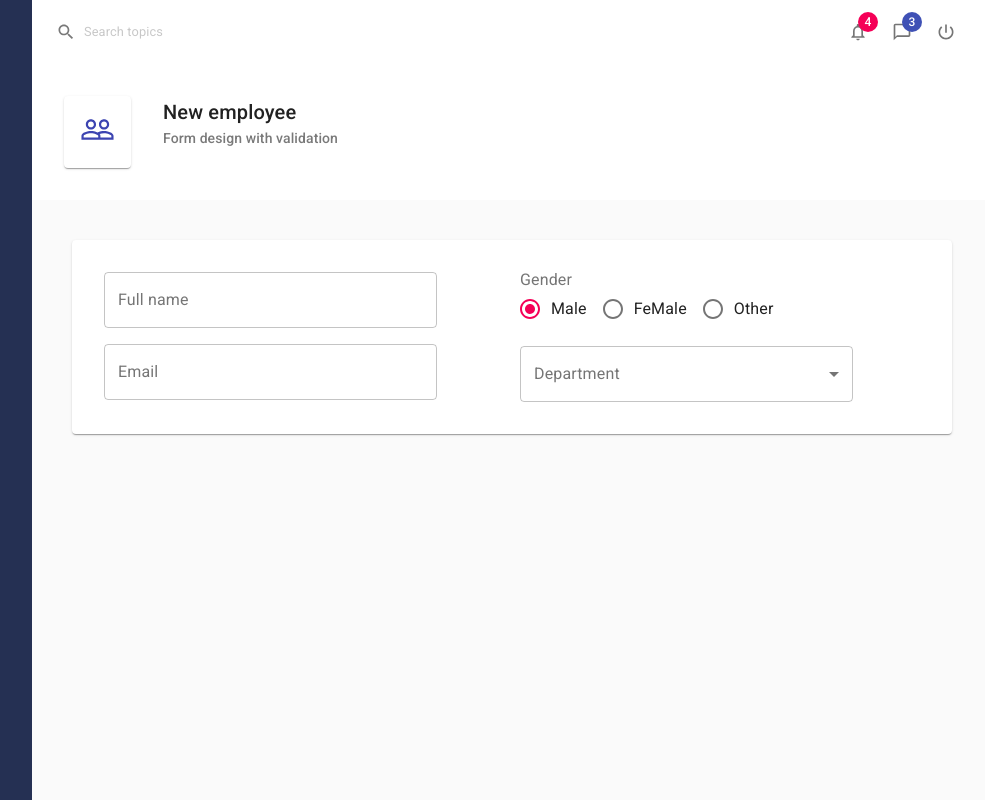
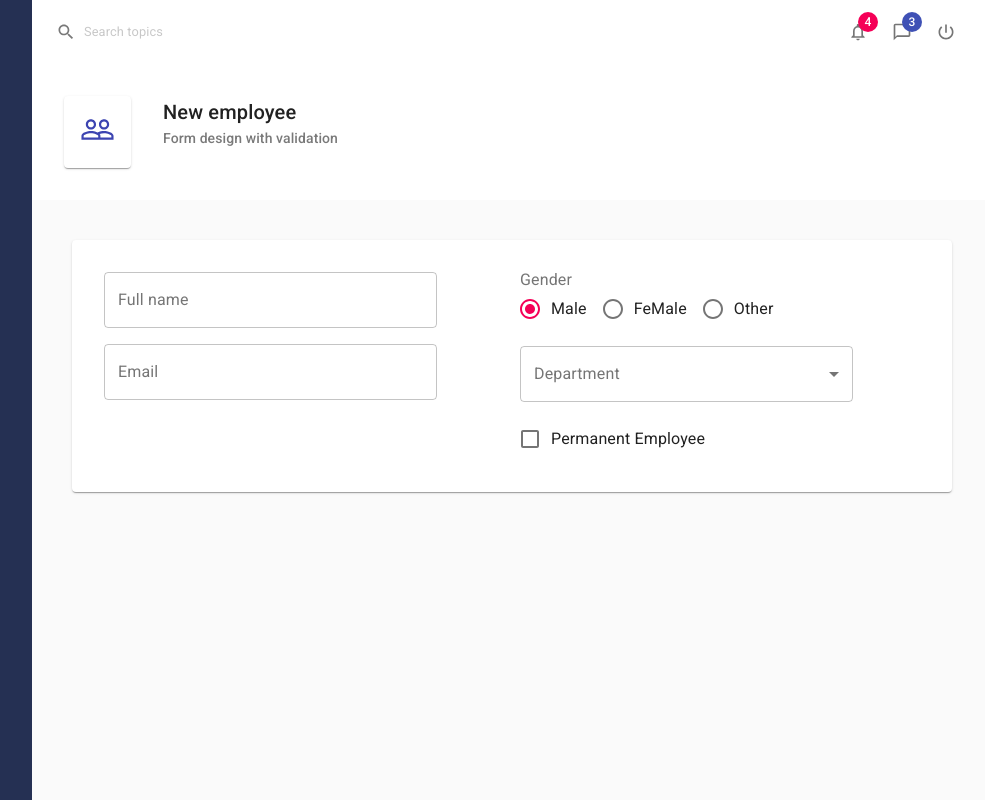
Before and after one commit to yodaliv/react-complete-ui, a React (Create React App) app: page / in a window 1280 px wide. Shown: the whole page, without its empty margins (288-1273 px from the left). Built offline with nearby package versions, Linux system fonts and the light colour scheme.

Commit message:
feat: add perminent function

```diff
--- /dev/null
+++ b/src/components/controls/Checkbox.js
@@ -0,0 +1,20 @@
+import { FormControl, FormControlLabel, Checkbox as MuiCheckbox } from '@material-ui/core';
+import React from 'react';
+
+export default function Checkbox(props) {
+
+    const { name, label, value, onChange } = props;
+    return (
+        <FormControl>
+            <FormControlLabel
+                control={<MuiCheckbox
+                    name={name}
+                    color="primary"
+                    checked={value}
+                    onChange={onChange}
+                />}
+                label={label}
+            />
+        </FormControl>
+    );
+}
--- a/src/components/controls/Controls.js
+++ b/src/components/controls/Controls.js
@@ -1,10 +1,12 @@
 import Input from "./Input"
 import RadioGroup from "./RadioGroup"
 import Select from "./Select"
+import Checkbox from "./Checkbox"
 
 const Controls = {
     Input,
     RadioGroup,
-    Select
+    Select,
+    Checkbox
 }
 export default Controls;
--- a/src/components/controls/RadioGroup.js
+++ b/src/components/controls/RadioGroup.js
@@ -16,9 +16,9 @@ export default function RadioGroup(props) {
             >
                 {
                     items.map(
-                        ( item, index)=> {
-                          return <FormControlLabel value={item.id} control={<Radio />} label={item.title} />
-                        }
+                         item => (
+                           <FormControlLabel key={item.id} value={item.id} control={<Radio />} label={item.title} />
+                        )
                     )
                 }
             </MuiRadioGroup>
--- a/src/components/controls/Select.js
+++ b/src/components/controls/Select.js
@@ -3,7 +3,7 @@ import { FormControl, InputLabel, MenuItem, Select as MuiSelect } from '@materia
 
 export default function Select(props) {
 
-    const {name, label, value, onChange, option } = props
+    const {name, label, value, onChange, options } = props
     return (
         <FormControl variant="outlined" >
             <InputLabel>{ label }</InputLabel>
@@ -13,8 +13,12 @@ export default function Select(props) {
                 value={ value }
                 onChange={ onChange }
             >
-                <MenuItem>
-                </MenuItem>
+                <MenuItem value="">None</MenuItem>
+                {
+                    options.map(
+                        item =>(<MenuItem key={item.id} value={item.id}>{item.title}</MenuItem>)
+                    )
+                }
 
             </MuiSelect>
         </FormControl>
--- a/src/index.js
+++ b/src/index.js
@@ -1,5 +1,6 @@
 import React from 'react';
 import ReactDOM from 'react-dom';
+
 import './index.css';
 import App from './App/App';
 import reportWebVitals from './reportWebVitals';
--- a/src/pages/Employees/EmployeeForm.js
+++ b/src/pages/Employees/EmployeeForm.js
@@ -1,5 +1,6 @@
 import React from 'react';
 import { Grid } from '@material-ui/core';
+
 import Controls from '../../components/controls/Controls';
 import { useForm, Form } from '../../components/useForm';
 import * as employeeService from '../../services/employeeService'
@@ -26,7 +27,6 @@ export default function EmployeeForm() {
 
     const {
         values,
-        setValues,
         handleInputChange
     } = useForm(initialFValues);
 
@@ -58,7 +58,13 @@ export default function EmployeeForm() {
                         label="Department"
                         value={ values.departmentId }
                         onChange={ handleInputChange }
-                        option={ employeeService.getDepartmentCollection() }
+                        options={ employeeService.getDepartmentCollection() }
+                    />
+                    <Controls.Checkbox
+                        name="isPermanent"
+                        label="Permanent Employee"
+                        value= { values.isPermanent}
+                        onChange={ handleInputChange }
                     />
                 </Grid>
             </Grid>
```
